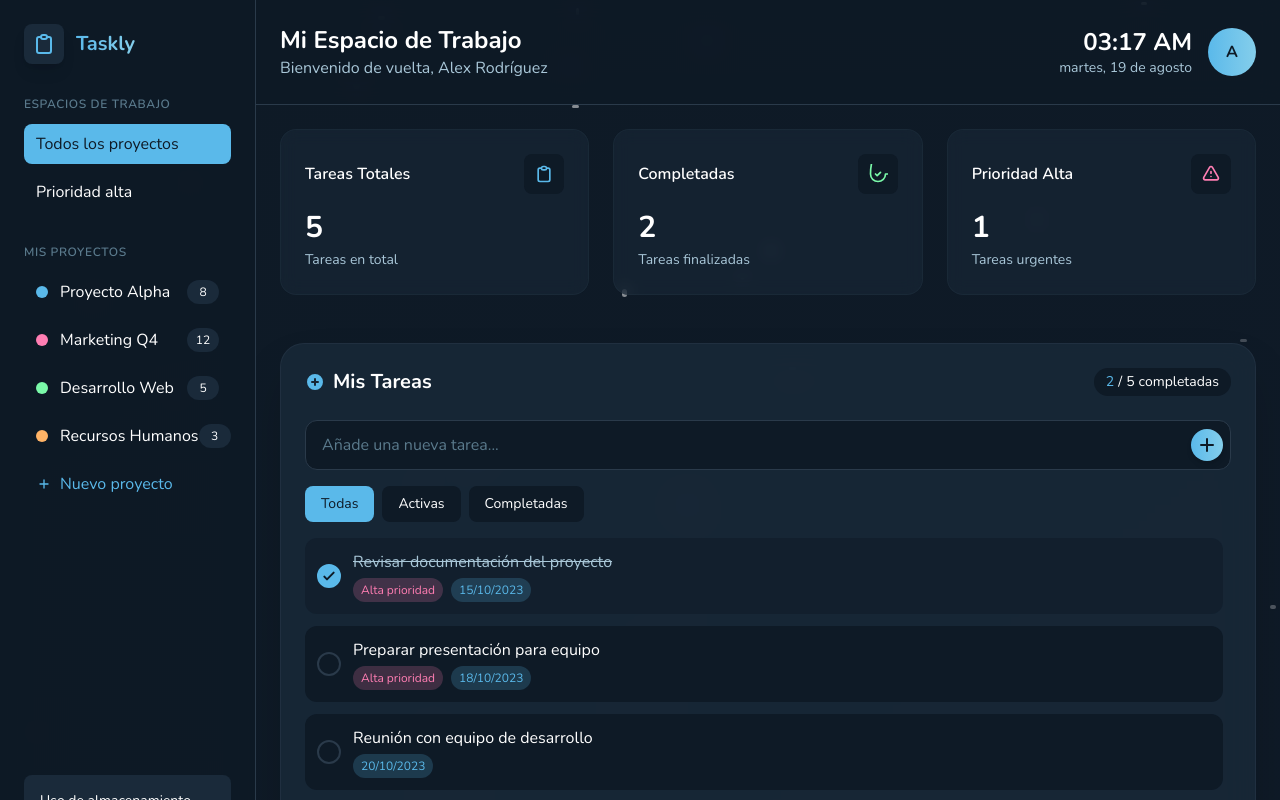
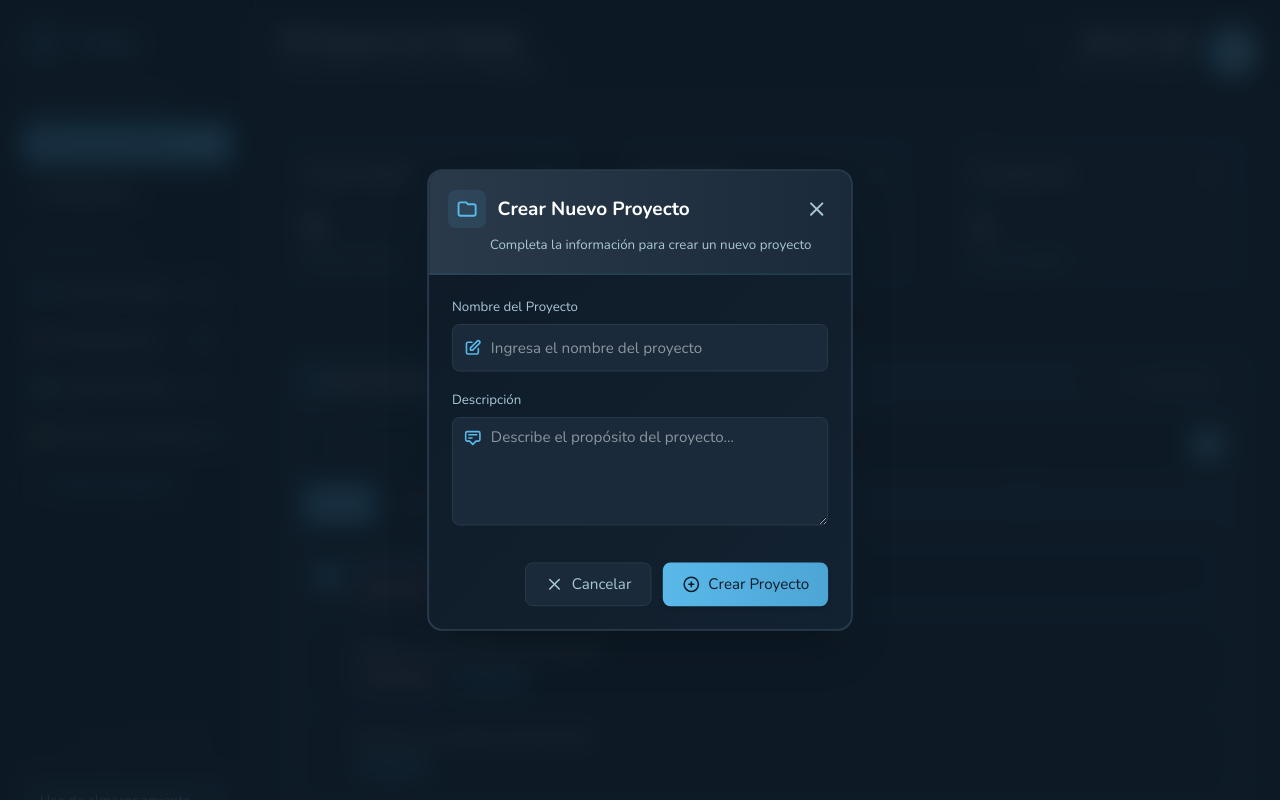
Before and after one commit to IngenieroJosser/todolist-frontend, a Next.js app: page /workspace in a window 1280 px wide. Both pictures are taken after a click on the button "Nuevo proyecto". Shown: the top 800 px of the page. Built offline with nearby package versions, Linux system fonts and the light colour scheme.

Commit message:
feat(ui): añadir modal para crear el proyecto

```diff
--- a/src/app/(dashboard)/workspace/page.tsx
+++ b/src/app/(dashboard)/workspace/page.tsx
@@ -17,6 +17,9 @@ export default function WorkSpaceDashboardPage() {
   const [showNotification, setShowNotification] = useState(false);
   const [notificationMessage, setNotificationMessage] = useState('');
   const [isSidebarOpen, setIsSidebarOpen] = useState(false);
+  const [showCreateProyect, setShowCreateProyect] = useState<boolean>(false);
+  const [projectName, setProjectName] = useState<string>('');
+  const [projectDescription, setProjectDescription] = useState<string>('');
   const router = useRouter();
 
   useEffect(() => {
@@ -69,7 +72,7 @@ export default function WorkSpaceDashboardPage() {
   const toggleTodo = (id: number) => {
     const updatedTodos = todos.map(todo => {
       if (todo.id === id) {
-        return {...todo, completed: !todo.completed};
+        return { ...todo, completed: !todo.completed };
       }
       return todo;
     });
@@ -106,6 +109,38 @@ export default function WorkSpaceDashboardPage() {
 
     return statusMatch && projectMatch;
   });
+
+  const handleCreateProject = async () => {
+    try {
+      // Lógica para crear el proyecto en tu API
+      const newProject = {
+        name: projectName,
+        description: projectDescription
+      };
+
+      // Ejemplo de llamada a la API
+      const response = await fetch('/api/projects', {
+        method: 'POST',
+        headers: {
+          'Content-Type': 'application/json',
+        },
+        body: JSON.stringify(newProject),
+      });
+
+      if (response.ok) {
+        // Proyecto creado exitosamente
+        setShowCreateProyect(false);
+        setProjectName('');
+        setProjectDescription("");
+        // Actualizar la lista de proyectos
+      } else {
+        // Manejar error
+        console.error('Error al crear el proyecto');
+      }
+    } catch (error) {
+      console.error('Error:', error);
+    }
+  };
 
   return (
     <div className="min-h-screen bg-gradient-to-br from-[#0e1a26] to-[#0f1a27] text-white flex">
@@ -203,7 +238,9 @@ export default function WorkSpaceDashboardPage() {
                 <span className="text-xs bg-[#1a2a3a] px-2 py-1 rounded-full min-w-[2rem] flex justify-center">{project.taskCount}</span>
               </button>
             ))}
-            <button className="w-full text-left px-3 py-2 rounded-lg hover:bg-[#1a2a3a] transition-all duration-300 text-[#5ab9ea] flex items-center">
+            <button
+              onClick={() => setShowCreateProyect(true)}
+              className="w-full text-left px-3 py-2 rounded-lg hover:bg-[#1a2a3a] transition-all duration-300 text-[#5ab9ea] flex items-center">
               <svg xmlns="http://www.w3.org/2000/svg" className="h-4 w-4 mr-2" fill="none" viewBox="0 0 24 24" stroke="currentColor">
                 <path strokeLinecap="round" strokeLinejoin="round" strokeWidth={2} d="M12 6v6m0 0v6m0-6h6m-6 0H6" />
               </svg>
@@ -379,14 +416,12 @@ export default function WorkSpaceDashboardPage() {
               {filteredTodos.map(todo => (
                 <div
                   key={todo.id}
-                  className={`flex items-center p-3 rounded-xl transition-all duration-300 group ${
-                    todo.completed ? 'bg-[#0e1a26]/50' : 'bg-[#0e1a26] hover:bg-[#1a2a3a]'
+                  className={`flex items-center p-3 rounded-xl transition-all duration-300 group ${todo.completed ? 'bg-[#0e1a26]/50' : 'bg-[#0e1a26] hover:bg-[#1a2a3a]'
                     }`}
                 >
                   <button
                     onClick={() => toggleTodo(todo.id)}
-                    className={`w-5 h-5 lg:w-6 lg:h-6 rounded-full border-2 flex items-center justify-center mr-3 transition-all duration-300 flex-shrink-0 ${
-                      todo.completed
+                    className={`w-5 h-5 lg:w-6 lg:h-6 rounded-full border-2 flex items-center justify-center mr-3 transition-all duration-300 flex-shrink-0 ${todo.completed
                       ? 'border-[#5ab9ea] bg-[#5ab9ea]'
                       : 'border-[#2a3a4a] hover:border-[#5ab9ea]'
                       }`}
@@ -446,6 +481,108 @@ export default function WorkSpaceDashboardPage() {
             </div>
           </div>
         )}
+
+        {/* Modal para crear proyecto */}
+        {showCreateProyect && (
+          <div className="fixed inset-0 bg-[rgba(14,26,38,0.85)] backdrop-blur-md flex items-center justify-center z-50 p-4">
+            <div className="bg-gradient-to-br from-[#0e1a26] to-[#132231] border-2 border-[#2a3a4a] rounded-2xl w-full max-w-md shadow-2xl overflow-hidden transform transition-all duration-300 scale-95 animate-scaleIn">
+              {/* Encabezado con gradiente */}
+              <div className="bg-gradient-to-r from-[#2a3a4a] to-[#1a2a3a] p-5 border-b border-[#5ab9ea]/30">
+                <div className="flex justify-between items-center">
+                  <div className="flex items-center">
+                    <div className="mr-3 p-2 bg-[#5ab9ea]/10 rounded-lg">
+                      <svg xmlns="http://www.w3.org/2000/svg" className="h-6 w-6 text-[#5ab9ea]" fill="none" viewBox="0 0 24 24" stroke="currentColor">
+                        <path strokeLinecap="round" strokeLinejoin="round" strokeWidth={2} d="M3 7v10a2 2 0 002 2h14a2 2 0 002-2V9a2 2 0 00-2-2h-6l-2-2H5a2 2 0 00-2 2z" />
+                      </svg>
+                    </div>
+                    <h3 className="text-xl font-bold text-white">Crear Nuevo Proyecto</h3>
+                  </div>
+                  <button
+                    onClick={() => setShowCreateProyect(false)}
+                    className="text-[#a9c7d8] hover:text-white transition-colors p-1 rounded-full hover:bg-[#2a3a4a]"
+                  >
+                    <svg xmlns="http://www.w3.org/2000/svg" className="h-6 w-6" fill="none" viewBox="0 0 24 24" stroke="currentColor">
+                      <path strokeLinecap="round" strokeLinejoin="round" strokeWidth={2} d="M6 18L18 6M6 6l12 12" />
+                    </svg>
+                  </button>
+                </div>
+                <p className="text-[#a9c7d8] text-sm mt-2 ml-11">Completa la información para crear un nuevo proyecto</p>
+              </div>
+
+              <div className="p-6">
+                <form onSubmit={(e) => {
+                  e.preventDefault();
+                  handleCreateProject();
+                }}>
+                  <div className="mb-5 relative">
+                    <label htmlFor="projectName" className="block text-sm font-medium text-[#a9c7d8] mb-2">
+                      Nombre del Proyecto
+                    </label>
+                    <div className="relative">
+                      <div className="absolute inset-y-0 left-0 pl-3 flex items-center pointer-events-none">
+                        <svg xmlns="http://www.w3.org/2000/svg" className="h-5 w-5 text-[#5ab9ea]" fill="none" viewBox="0 0 24 24" stroke="currentColor">
+                          <path strokeLinecap="round" strokeLinejoin="round" strokeWidth={2} d="M11 5H6a2 2 0 00-2 2v11a2 2 0 002 2h11a2 2 0 002-2v-5m-1.414-9.414a2 2 0 112.828 2.828L11.828 15H9v-2.828l8.586-8.586z" />
+                        </svg>
+                      </div>
+                      <input
+                        type="text"
+                        id="projectName"
+                        value={projectName}
+                        onChange={(e) => setProjectName(e.target.value)}
+                        className="w-full bg-[#1a2a3a] border border-[#2a3a4a] rounded-lg pl-10 pr-4 py-3 text-white focus:outline-none focus:ring-2 focus:ring-[#5ab9ea] transition-all"
+                        placeholder="Ingresa el nombre del proyecto"
+                        required
+                      />
+                    </div>
+                  </div>
+
+                  <div className="mb-6 relative">
+                    <label htmlFor="projectDescription" className="block text-sm font-medium text-[#a9c7d8] mb-2">
+                      Descripción
+                    </label>
+                    <div className="relative">
+                      <div className="absolute top-3 left-3 pointer-events-none">
+                        <svg xmlns="http://www.w3.org/2000/svg" className="h-5 w-5 text-[#5ab9ea]" fill="none" viewBox="0 0 24 24" stroke="currentColor">
+                          <path strokeLinecap="round" strokeLinejoin="round" strokeWidth={2} d="M7 8h10M7 12h4m1 8l-4-4H5a2 2 0 01-2-2V6a2 2 0 012-2h14a2 2 0 012 2v8a2 2 0 01-2 2h-3l-4 4z" />
+                        </svg>
+                      </div>
+                      <textarea
+                        id="projectDescription"
+                        value={projectDescription}
+                        onChange={(e) => setProjectDescription(e.target.value)}
+                        rows={4}
+                        className="w-full bg-[#1a2a3a] border border-[#2a3a4a] rounded-lg pl-10 pr-4 py-2 text-white focus:outline-none focus:ring-2 focus:ring-[#5ab9ea] transition-all"
+                        placeholder="Describe el propósito del proyecto..."
+                      />
+                    </div>
+                  </div>
+
+                  <div className="flex justify-end space-x-3 pt-2">
+                    <button
+                      type="button"
+                      onClick={() => setShowCreateProyect(false)}
+                      className="px-5 py-2.5 bg-[#1a2a3a] text-[#a9c7d8] border border-[#2a3a4a] rounded-lg hover:bg-[#2a3a4a] transition-all duration-300 flex items-center"
+                    >
+                      <svg xmlns="http://www.w3.org/2000/svg" className="h-5 w-5 mr-2" fill="none" viewBox="0 0 24 24" stroke="currentColor">
+                        <path strokeLinecap="round" strokeLinejoin="round" strokeWidth={2} d="M6 18L18 6M6 6l12 12" />
+                      </svg>
+                      Cancelar
+                    </button>
+                    <button
+                      type="submit"
+                      className="px-5 py-2.5 bg-gradient-to-r from-[#5ab9ea] to-[#4ca5d5] text-[#0e1a26] font-medium rounded-lg hover:from-[#4ca5d5] hover:to-[#3e91c1] transition-all duration-300 shadow-md hover:shadow-lg transform hover:-translate-y-0.5 flex items-center"
+                    >
+                      <svg xmlns="http://www.w3.org/2000/svg" className="h-5 w-5 mr-2" fill="none" viewBox="0 0 24 24" stroke="currentColor">
+                        <path strokeLinecap="round" strokeLinejoin="round" strokeWidth={2} d="M12 9v3m0 0v3m0-3h3m-3 0H9m12 0a9 9 0 11-18 0 9 9 0 0118 0z" />
+                      </svg>
+                      Crear Proyecto
+                    </button>
+                  </div>
+                </form>
+              </div>
+            </div>
+          </div>
+        )}
       </div>
 
       <style jsx global>{`
```
Lines whose indentation alone changed are shown as unchanged.
